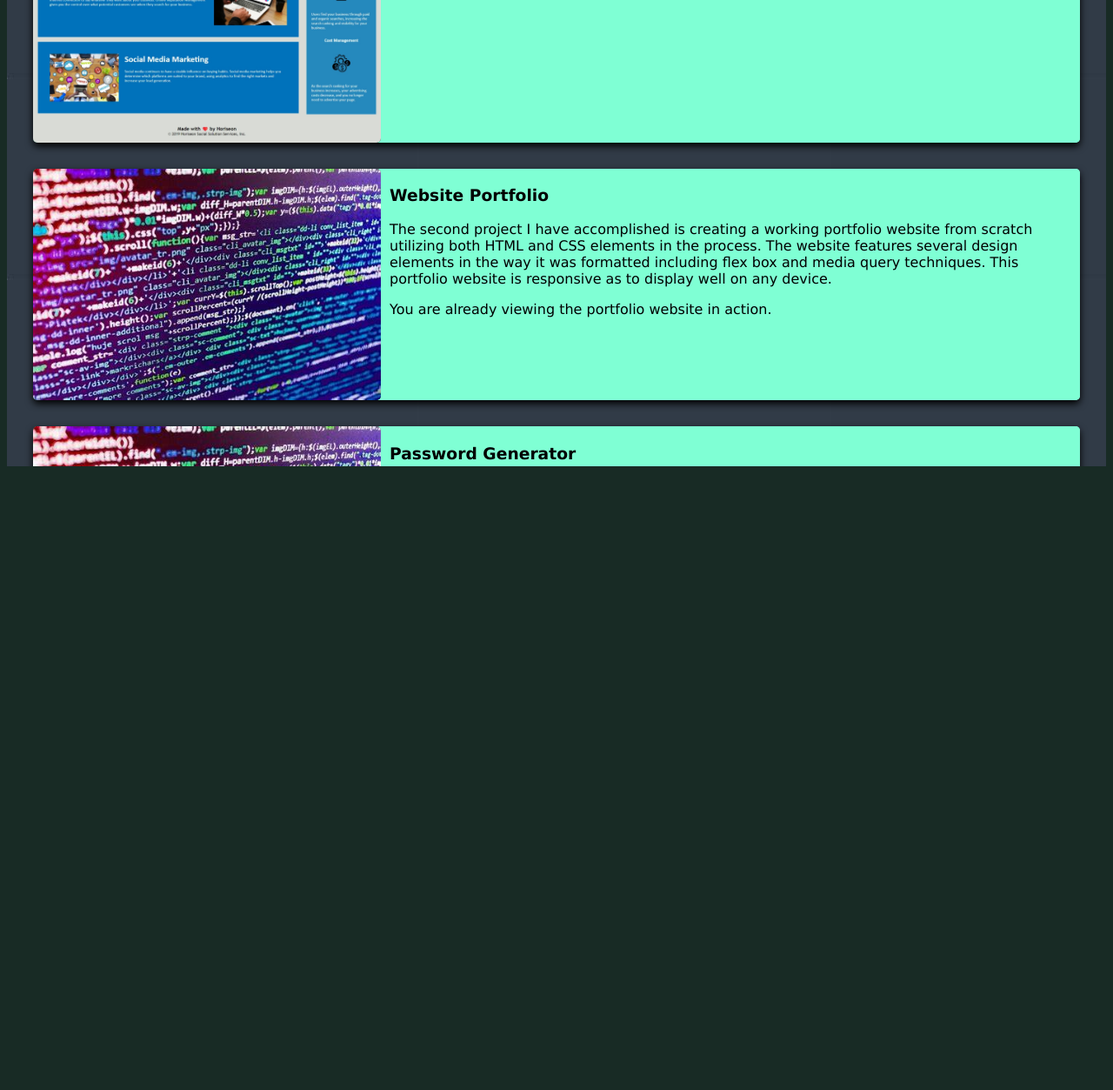
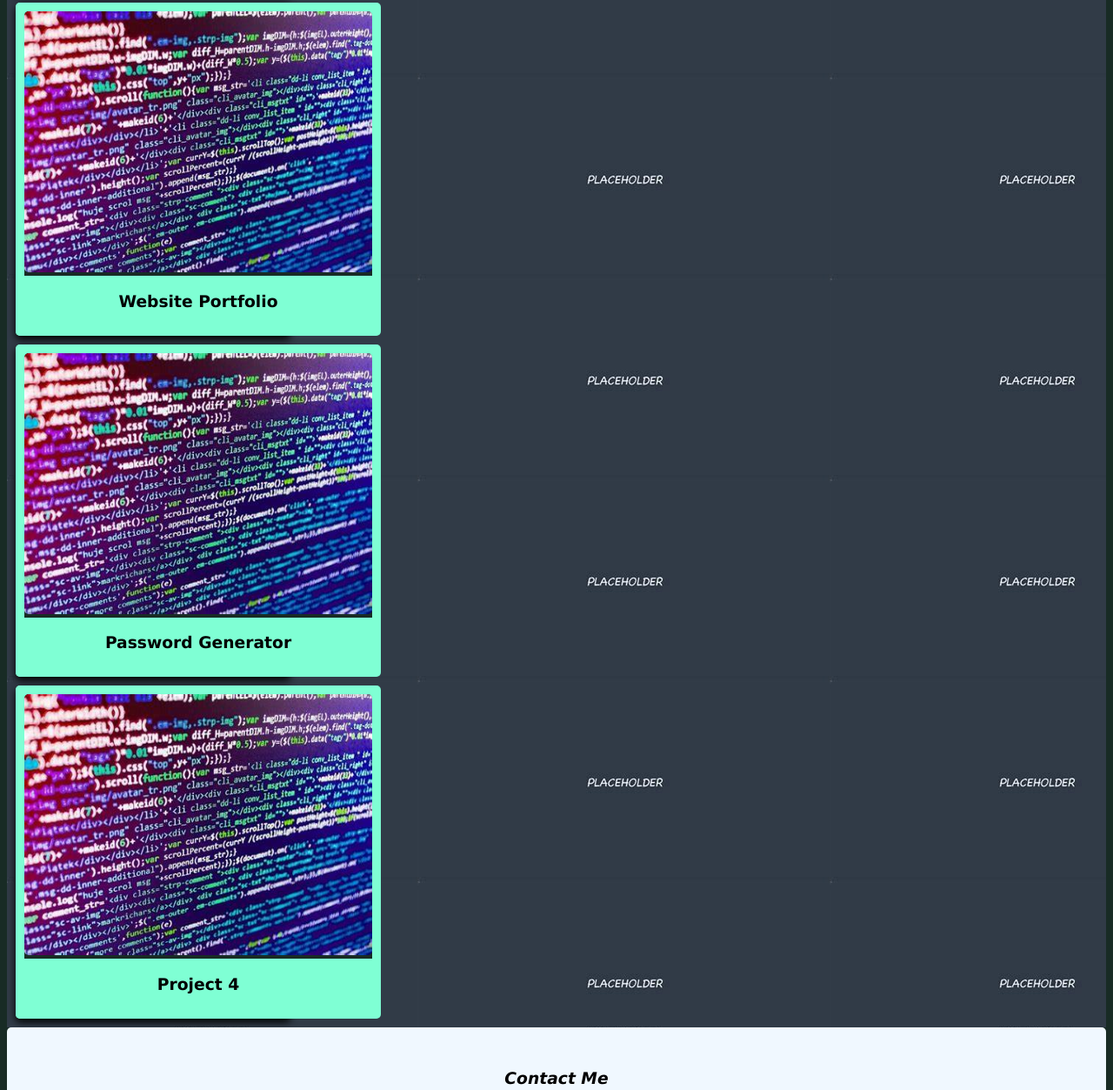
Before and after one commit to octo-xz/create-portfolio-challenge-2, a plain HTML site: page index.html in a window 1280 px wide. Shown: the part 1243-2496 px from the top of the page at 87% size. Drawn offline with Linux system fonts and the light colour scheme.

Commit message:
editing container items to align with acc criteria

```diff
--- a/assets/style.css
+++ b/assets/style.css
@@ -22,6 +22,7 @@ header, h1 {
     text-align: center;
     padding: 80px;
     margin: auto;
+    color: aquamarine;
 }
 /*
 display elements for the navigation bar for a wide screen ex. desktop
@@ -97,7 +98,8 @@ main {
     border-radius: 5px 5px;
     display: flex;
     flex-direction: row;
-    margin: 30px
+    margin: 10px;
+    width: 25%;
 }
 
 card:hover {
@@ -105,9 +107,11 @@ card:hover {
 }
 
 .container {
-    padding: 2px 10px;
+    padding: 10px 10px;
     background-color: aquamarine;
     border-radius: 5px 5px;
+    text-align:center;
+    flex-direction: row;
 }
 
 h3, p {
@@ -121,6 +125,7 @@ h3, p {
 .card-image {
     border-radius: 5px 5px;
     width: 400px;
+    height: 300px;
 }
 
 address {
--- a/index.html
+++ b/index.html
@@ -32,34 +32,37 @@
         </section>
         <h2 id="portfolio">PORTFLIO</h2>
         <article class="card">
-            <img class="card-image" src="/assets/images/horiseon-marketing.jpeg" alt="A scrolling screenshot of the Horiseon Marketing webpage. It features a hero image of four people working on computers around a table. In the navigation header includes the names of the three sections included in the webpage. Each section is in a blue box with an image to the left. Along the right side of the page is an aside including further features of working with Horiseon Social Solution Services.">
             <section class="container">
-                <h3>Accessibility and Functionality</h3>
-                <p>During this project I worked on an already built static website that utilized both HTML and CSS elements. For the project I worked to add accessibility features such as alt text for images as well as labeling content with more descriptive HTML tags that will also improve search engine optimization. The project was completed and successfully deployed April 27th, 2023.</p>
-                <p>Here is the <a id="repo" href="https://github.com/octo-xz/Challenge-1-fix-website">repository</a> for the finished project.</p>
+            <a target="repo-page" href="https://github.com/octo-xz/Challenge-1-fix-website">
+            <img class="card-image" src="/assets/images/coding-placeholder.jpg">
+           </a>
+            <h3>Accessibility and Functionality</h3>
             </section>
         </article>
         <article class="card">
-            <img class="card-image" src="/assets/images/coding-placeholder.jpg">
             <section class="container">
+                <a target="repo-page" href="https://github.com/octo-xz/create-portfolio-challenge-2">
+                <img class="card-image" src="/assets/images/coding-placeholder.jpg">
+                </a>
                 <h3>Website Portfolio</h3>
-                <p>The second project I have accomplished is creating a working portfolio website from scratch utilizing both HTML and CSS elements in the process. The website features several design elements in the way it was formatted including flex box and media query techniques. This portfolio website is responsive as to display well on any device.</p>
-                <p> You are already viewing the portfolio website in action.</p>
             </section>
         </article>
         <article class="card">
-            <img class="card-image" src="/assets/images/coding-placeholder.jpg">
             <section class="container">
+                <a target="repo-page" href="www.github.com">
+                <img class="card-image" src="/assets/images/coding-placeholder.jpg">
+                </a>
                 <h3>Password Generator</h3>
-                <p>For the third projcet completed in the UC Berkeley coding bootcamp inlcuding using JavaScript to create a password generator. This was made including HTML and CSS to make it responsive and include a clean user interface.</p>
             </section>
         </article>
         <article class="card">
-            <img class="card-image" src="/assets/images/coding-placeholder.jpg">
             <section class="container">
+                <a target="repo-page" href="ww.github.com">
+                    <img class="card-image" src="/assets/images/coding-placeholder.jpg">
+                </a>
                 <h3>Project 4</h3>
-                <p>Project 4 is built up from scratch and includes elements relating to web APIs.</p>
             </section>
+
         </article>
         </main>
         </main>
```
